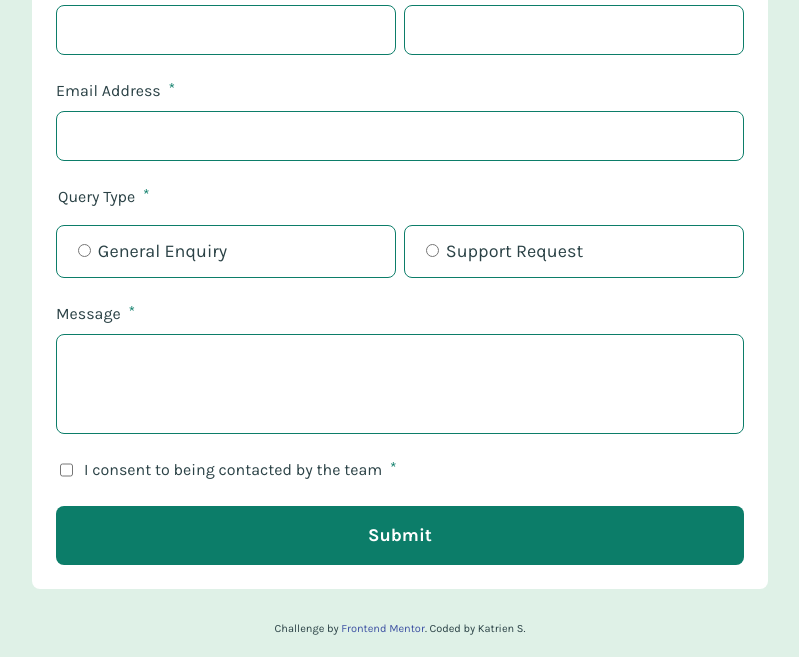
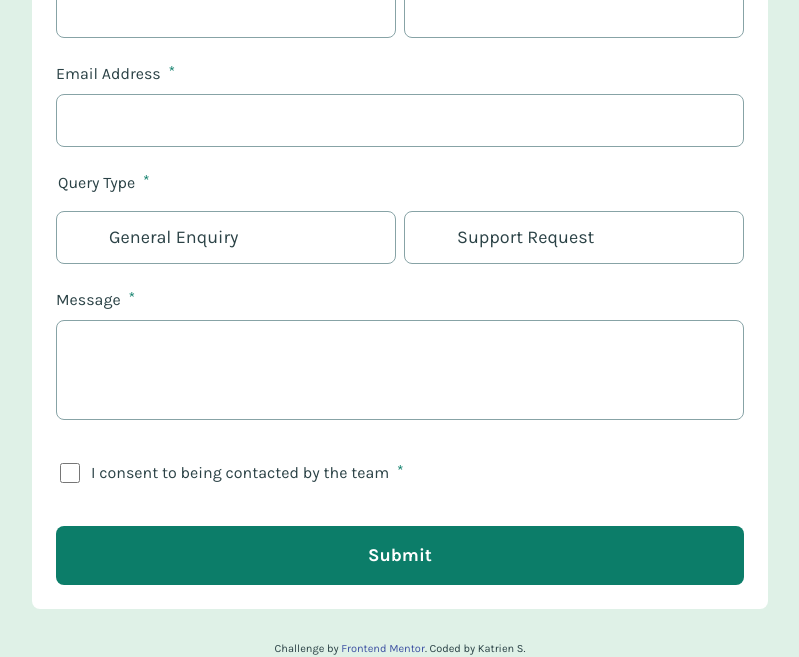
Before and after one commit to katrien-s/fe-25-004-contact-form, a plain HTML site: page index.html in a window 1280 px wide. Shown: the part 143-800 px from the top of the page, without its empty margins (240-1039 px from the left). Drawn offline with Linux system fonts and the light colour scheme.

Commit message:
css radiobuttons & hover/focus state

```diff
--- a/index.html
+++ b/index.html
@@ -15,7 +15,7 @@
 	<body>
 		<main class="wrapper flow">
 			<h1 class="fs-700 fw-700">Contact Us</h1>
-			<form class="form-control flow">
+			<form class="flow">
 				<div class="flex flex-column-row flow flow-on-mobile">
 					<div class="flex flex-column">
 						<label for="">First Name <sup>*</sup></label
@@ -35,11 +35,11 @@
 				<fieldset>
 					<legend>Query Type <sup>*</sup></legend>
 					<div class="flex flex-column-row flow flow-on-mobile">
-						<div class="radio-border">
+						<div class="flex radio-border">
 							<input type="radio" />
 							<label class="fs-500" for="">General Enquiry</label>
 						</div>
-						<div class="radio-border">
+						<div class="flex radio-border">
 							<input type="radio" />
 							<label class="fs-500" for="">Support Request</label>
 						</div>
@@ -50,11 +50,11 @@
 					<label for="">Message <sup>*</sup></label
 					><textarea></textarea>
 				</div>
-				<div class="flex">
-					<input type="checkbox" />
-					<label for=""
-						>I consent to being contacted by the team <sup>*</sup></label
-					>
+				<div class="flex form-consent">
+					<input type="checkbox" name="checkbox" />
+					<label for="checkbox" class="form-control">
+						I consent to being contacted by the team <sup>*</sup>
+					</label>
 				</div>
 
 				<button class="btn">Submit</button>
--- a/style.css
+++ b/style.css
@@ -128,6 +128,8 @@ button,
 textarea,
 select {
 	font: inherit;
+	font-size: var(--fs-500);
+	color: hsl(var(--clr-neutral-900));
 }
 
 textarea {
@@ -143,6 +145,29 @@ fieldset {
 
 legend {
 	margin-bottom: 1rem;
+}
+
+input[type='radio'] {
+	appearance: none;
+	width: 20px;
+	height: 20px;
+	border: 3px solid hsl(var(--clr-neutral-100));
+	border-radius: 50%;
+	padding: 5px;
+	background-color: transparent;
+	cursor: pointer;
+}
+
+input[type='radio']:checked {
+	background-color: hsl(var(--clr-green-600));
+	outline: 1px solid hsl(var(--clr-green-600));
+	border-color: hsl(var(--clr-green-200));
+}
+
+input[type='checkbox'] {
+  /* appearance: none; */
+	width: 20px;
+	height: 20px;
 }
 
 a {
@@ -392,14 +417,34 @@ button:focus {
 input,
 textarea,
 .radio-border {
+	cursor: pointer;
 	border-radius: var(--border-radius-small);
-	border: 1px solid hsl(var(--clr-green-600));
-	padding: 0.75rem;
+	border: 1px solid hsl(var(--clr-neutral-500));
+	padding: 0.75rem 1rem;
+	transition: var(--transition);
+}
+
+input:hover,
+input:focus,
+textarea:hover,
+textarea:focus,
+.radio-border:hover,
+.radio-border:focus {
+	border-color: hsl(var(--clr-green-600));
 }
 
 .radio-border {
-	padding-inline: 1rem;
 	width: 100%;
+}
+
+.radio-border:has(input[type='radio']:checked) {
+	background-color: hsl(var(--clr-green-200));
+}
+
+.form-consent {
+	margin-block: 2.5rem;
+  justify-content: start;
+  align-items: center;
 }
 
 /* Footer */
```
